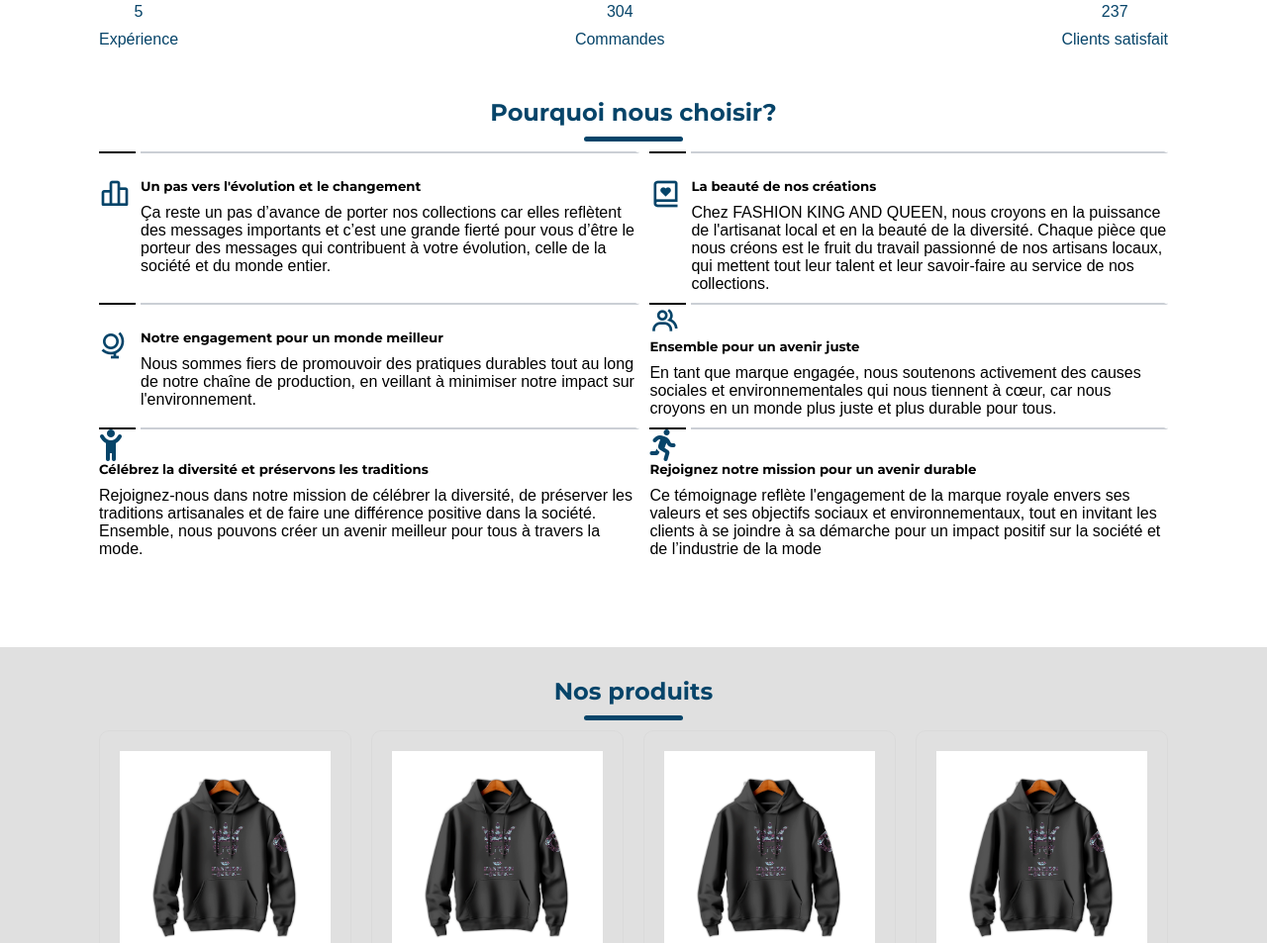
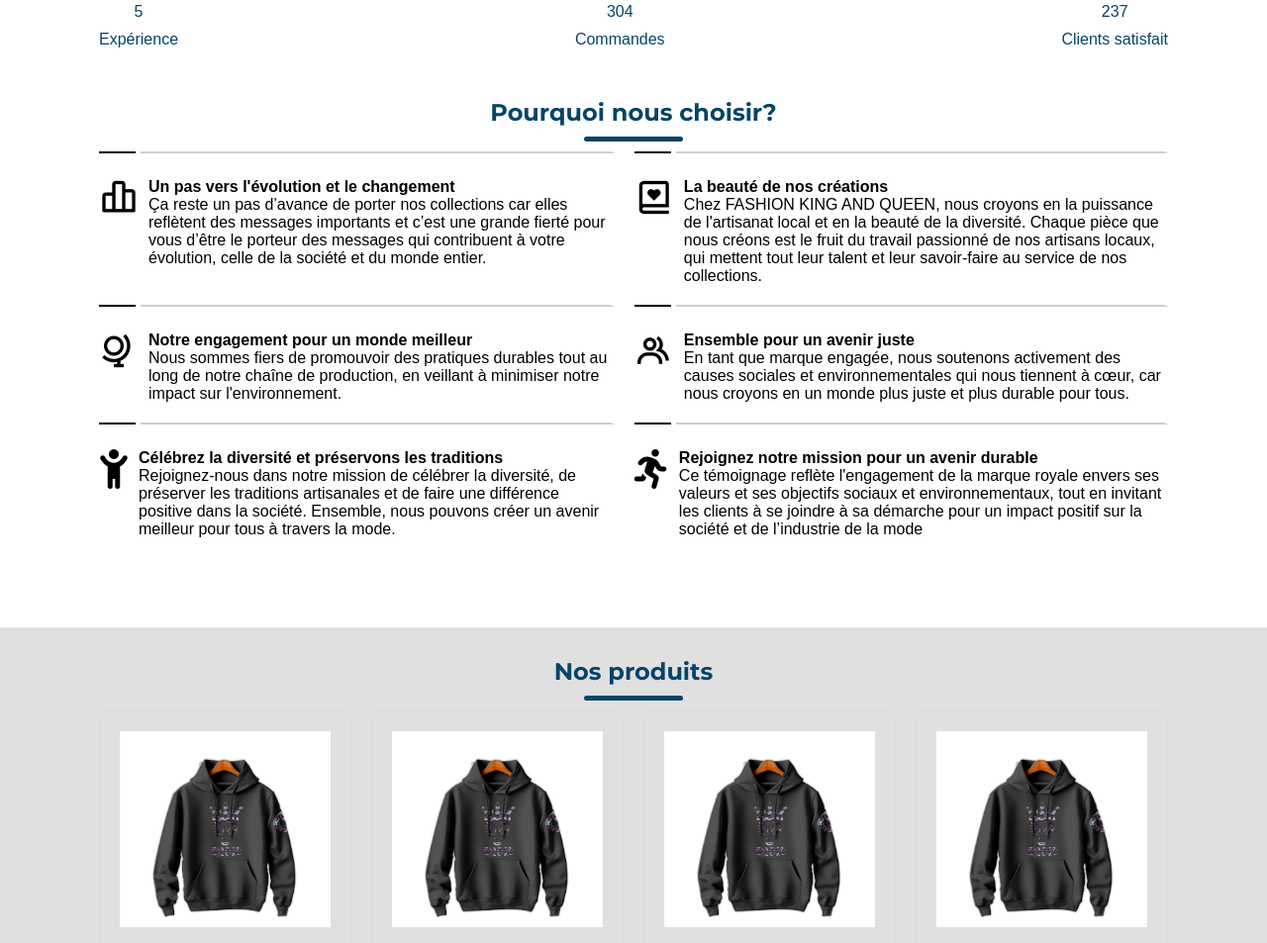
Before and after one commit to AnicetChiza/fashion-style, a plain HTML site: page vendors/index.html in a window 1280 px wide. Shown: the part 1678-2631 px from the top of the page at 99% size. Drawn offline with nearby package versions, Linux system fonts and the light colour scheme; a web font is replaced by a local one.

Commit message:
add to my repository

```diff
--- a/css/style.css
+++ b/css/style.css
@@ -287,8 +287,8 @@ span {
 .choose-us-container {
     display: grid;
     grid-template-columns: auto auto;
-    gap: 10px;
-    -webkit-column-gap: 10px;
+    gap: 20px;
+    -webkit-column-gap: 20px;
 }
 
 .choose-us-items {}
@@ -324,8 +324,8 @@ span {
 }
 
 .choose-us-items i {
-    font-size: 2rem;
-    color: #064469;
+    font-size: 2.5rem;
+    color: #000;
 }
 
 
--- a/vendors/index.html
+++ b/vendors/index.html
@@ -107,7 +107,7 @@
                     <div class="choose-us-containt">
                         <i class='bx bx-bar-chart-alt-2'></i>
                         <div>
-                            <h5>Un pas vers l'évolution et le changement</h5>
+                            <strong>Un pas vers l'évolution et le changement</strong>
                             <p>Ça reste un pas d’avance de porter nos collections car elles reflètent des messages importants et c’est une grande fierté pour vous d’être le porteur des messages qui contribuent à votre évolution, celle de la société et du
                                 monde entier.
                             </p>
@@ -122,7 +122,7 @@
                     <div class="choose-us-containt">
                         <i class='bx bx-book-heart'></i>
                         <div>
-                            <h5>La beauté de nos créations</h5>
+                            <strong>La beauté de nos créations</strong>
                             <p>Chez FASHION KING AND QUEEN, nous croyons en la puissance de l'artisanat local et en la beauté de la diversité. Chaque pièce que nous créons est le fruit du travail passionné de nos artisans locaux, qui mettent tout leur talent
                                 et leur savoir-faire au service de nos collections.</p>
                         </div>
@@ -136,7 +136,7 @@
                     <div class="choose-us-containt">
                         <i class='bx bx-globe-alt'></i>
                         <div>
-                            <h5>Notre engagement pour un monde meilleur</h5>
+                            <strong>Notre engagement pour un monde meilleur</strong>
                             <p>Nous sommes fiers de promouvoir des pratiques durables tout au long de notre chaîne de production, en veillant à minimiser notre impact sur l'environnement.</p>
                         </div>
                     </div>
@@ -146,10 +146,10 @@
                         <h1></h1>
                         <h2></h2>
                     </div>
-                    <div class="chooe-us-containt">
+                    <div class="choose-us-containt">
                         <i class='bx bx-group'></i>
                         <div>
-                            <h5>Ensemble pour un avenir juste</h5>
+                            <strong>Ensemble pour un avenir juste</strong>
                             <p>En tant que marque engagée, nous soutenons activement des causes sociales et environnementales qui nous tiennent à cœur, car nous croyons en un monde plus juste et plus durable pour tous.</p>
                         </div>
                     </div>
@@ -159,10 +159,10 @@
                         <h1></h1>
                         <h2></h2>
                     </div>
-                    <div class="chooe-us-containt">
+                    <div class="choose-us-containt">
                         <i class="fa-solid fa-child-reaching"></i>
                         <div>
-                            <h5>Célébrez la diversité et préservons les traditions</h5>
+                            <strong>Célébrez la diversité et préservons les traditions</strong>
                             <p>Rejoignez-nous dans notre mission de célébrer la diversité, de préserver les traditions artisanales et de faire une différence positive dans la société. Ensemble, nous pouvons créer un avenir meilleur pour tous à travers la
                                 mode.
                             </p>
@@ -174,10 +174,10 @@
                         <h1></h1>
                         <h2></h2>
                     </div>
-                    <div class="chooe-us-containt">
+                    <div class="choose-us-containt">
                         <i class="fa-solid fa-person-running"></i>
                         <div>
-                            <h5>Rejoignez notre mission pour un avenir durable</h5>
+                            <strong>Rejoignez notre mission pour un avenir durable</strong>
                             <p>Ce témoignage reflète l'engagement de la marque royale envers ses valeurs et ses objectifs sociaux et environnementaux, tout en invitant les clients à se joindre à sa démarche pour un impact positif sur la société et de l’industrie
                                 de la mode</p>
                         </div>
```
